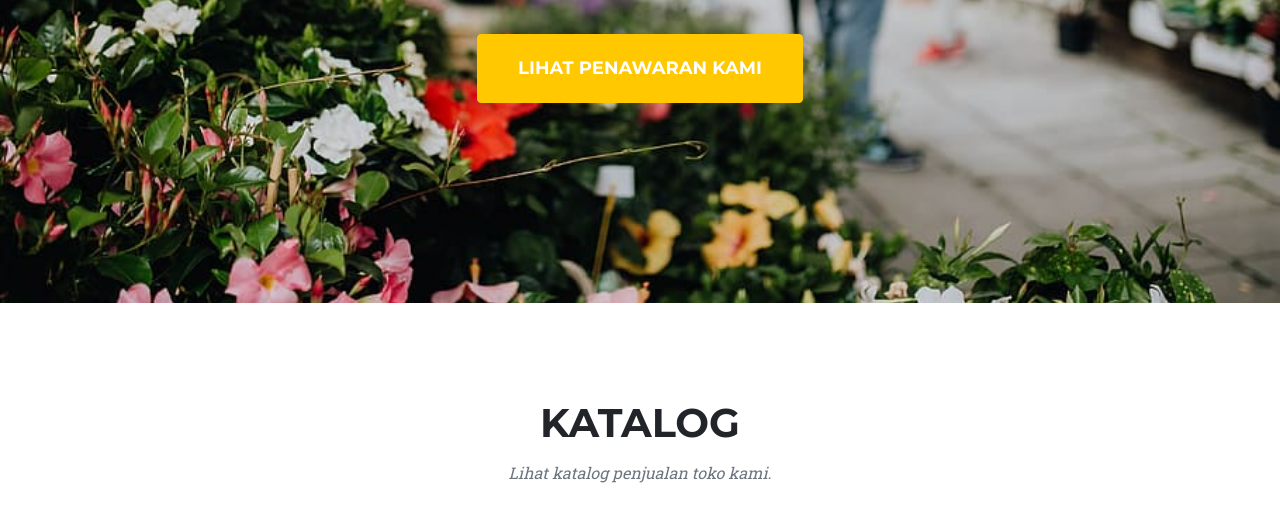
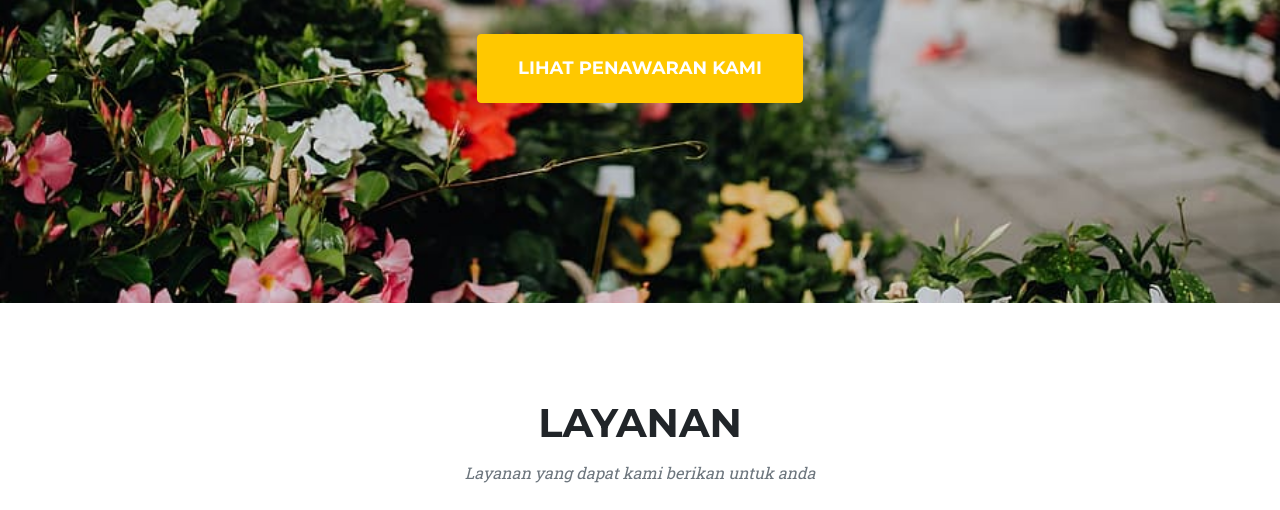
Before and after one commit to novaistiqomah/UAS_Nova-Istiqomah_IF20B, a plain HTML site: page index.html in a window 1280 px wide. Shown: the part 442-952 px from the top of the page. Drawn offline with nearby package versions, Linux system fonts and the light colour scheme.

Commit message:
Update index.html

```diff
--- a/index.html
+++ b/index.html
@@ -48,8 +48,8 @@
         <section class="page-section" id="services">
             <div class="container">
                 <div class="text-center">
-                    <h2 class="section-heading text-uppercase">Katalog</h2>
-                    <h3 class="section-subheading text-muted">Lihat katalog penjualan toko kami.</h3>
+                    <h2 class="section-heading text-uppercase">Layanan</h2>
+                    <h3 class="section-subheading text-muted">Layanan yang dapat kami berikan untuk anda</h3>
                 </div>
                 <div class="row text-center">
                     <div class="col-md-4">
```
